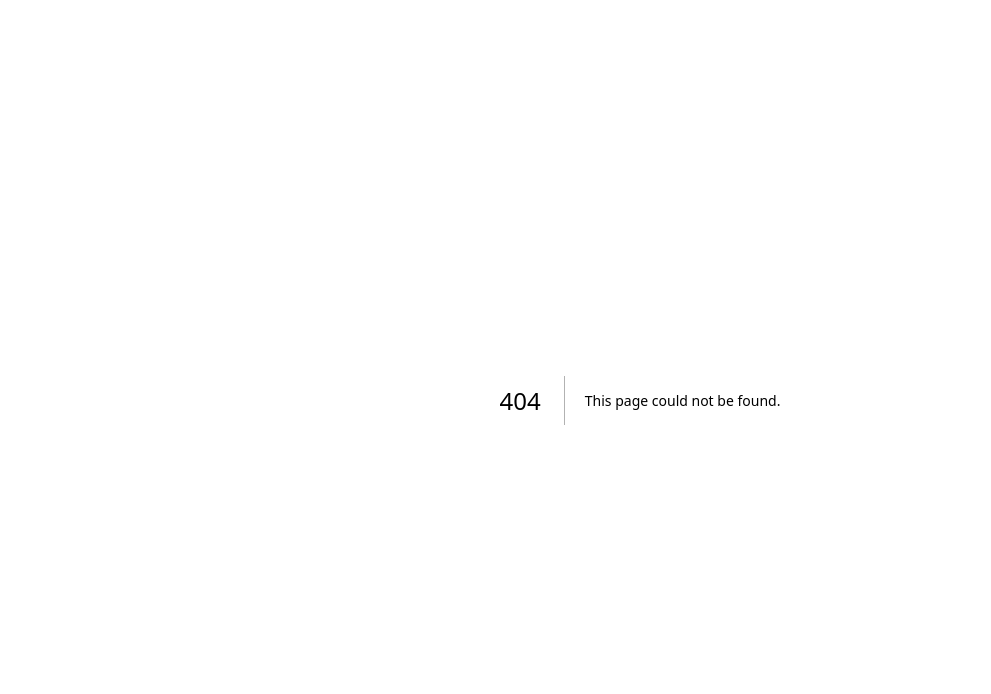
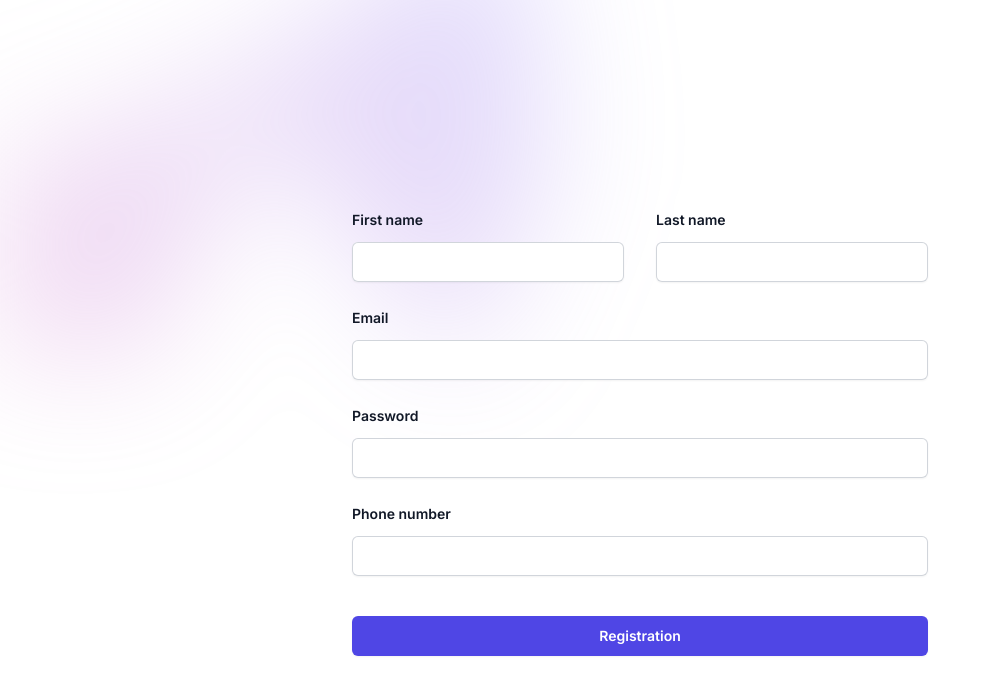
Before and after one commit to firststage0/weather, a Next.js app: page /signin in a window 1280 px wide. Before the commit this address had no page. Shown: the top 694 px of the page, without its empty margins (0-991 px from the left). Built offline with nearby package versions, Linux system fonts and the light colour scheme.

Commit message:
feat: [T-5] Добавлена страница регистрации

```diff
--- /dev/null
+++ b/src/app/components/SignIn/SignIn.tsx
@@ -0,0 +1,123 @@
+"use client";
+
+const SignIn = () => {
+  return (
+    <div className="isolate bg-white px-6 py-24 sm:py-32 lg:px-8">
+      <div
+        className="absolute inset-x-0 top-[-10rem] -z-10 transform-gpu overflow-hidden blur-3xl sm:top-[-20rem]"
+        aria-hidden="true"
+      >
+        <div
+          className="relative left-1/2 -z-10 aspect-[1155/678] w-[36.125rem] max-w-none -translate-x-1/2 rotate-[30deg] bg-gradient-to-tr from-[#ff80b5] to-[#9089fc] opacity-30 sm:left-[calc(50%-40rem)] sm:w-[72.1875rem]"
+          style={{
+            clipPath:
+              "polygon(74.1% 44.1%, 100% 61.6%, 97.5% 26.9%, 85.5% 0.1%, 80.7% 2%, 72.5% 32.5%, 60.2% 62.4%, 52.4% 68.1%, 47.5% 58.3%, 45.2% 34.5%, 27.5% 76.7%, 0.1% 64.9%, 17.9% 100%, 27.6% 76.8%, 76.1% 97.7%, 74.1% 44.1%)",
+          }}
+        />
+      </div>
+      <div className="mx-auto max-w-2xl text-center"></div>
+      <form
+        action="#"
+        method="POST"
+        className="mx-auto mt-16 max-w-xl sm:mt-20"
+      >
+        <div className="grid grid-cols-1 gap-x-8 gap-y-6 sm:grid-cols-2">
+          <div>
+            <label
+              htmlFor="first-name"
+              className="block text-sm font-semibold leading-6 text-gray-900"
+            >
+              First name
+            </label>
+            <div className="mt-2.5">
+              <input
+                type="text"
+                name="first-name"
+                id="first-name"
+                autoComplete="given-name"
+                className="block w-full rounded-md border-0 px-3.5 py-2 text-gray-900 shadow-sm ring-1 ring-inset ring-gray-300 placeholder:text-gray-400 focus:ring-2 focus:ring-inset focus:ring-indigo-600 sm:text-sm sm:leading-6"
+              />
+            </div>
+          </div>
+          <div>
+            <label
+              htmlFor="last-name"
+              className="block text-sm font-semibold leading-6 text-gray-900"
+            >
+              Last name
+            </label>
+            <div className="mt-2.5">
+              <input
+                type="text"
+                name="last-name"
+                id="last-name"
+                autoComplete="family-name"
+                className="block w-full rounded-md border-0 px-3.5 py-2 text-gray-900 shadow-sm ring-1 ring-inset ring-gray-300 placeholder:text-gray-400 focus:ring-2 focus:ring-inset focus:ring-indigo-600 sm:text-sm sm:leading-6"
+              />
+            </div>
+          </div>
+          <div className="sm:col-span-2">
+            <label
+              htmlFor="company"
+              className="block text-sm font-semibold leading-6 text-gray-900"
+            >
+              Email
+            </label>
+            <div className="mt-2.5">
+              <input
+                type="text"
+                name="company"
+                id="company"
+                autoComplete="organization"
+                className="block w-full rounded-md border-0 px-3.5 py-2 text-gray-900 shadow-sm ring-1 ring-inset ring-gray-300 placeholder:text-gray-400 focus:ring-2 focus:ring-inset focus:ring-indigo-600 sm:text-sm sm:leading-6"
+              />
+            </div>
+          </div>
+          <div className="sm:col-span-2">
+            <label
+              htmlFor="email"
+              className="block text-sm font-semibold leading-6 text-gray-900"
+            >
+              Password
+            </label>
+            <div className="mt-2.5">
+              <input
+                type="email"
+                name="email"
+                id="email"
+                autoComplete="email"
+                className="block w-full rounded-md border-0 px-3.5 py-2 text-gray-900 shadow-sm ring-1 ring-inset ring-gray-300 placeholder:text-gray-400 focus:ring-2 focus:ring-inset focus:ring-indigo-600 sm:text-sm sm:leading-6"
+              />
+            </div>
+          </div>
+          <div className="sm:col-span-2">
+            <label
+              htmlFor="phone-number"
+              className="block text-sm font-semibold leading-6 text-gray-900"
+            >
+              Phone number
+            </label>
+            <div className="relative mt-2.5">
+              <input
+                type="tel"
+                name="phone-number"
+                id="phone-number"
+                autoComplete="tel"
+                className="block w-full rounded-md border-0 px-3.5 py-2 text-gray-900 shadow-sm ring-1 ring-inset ring-gray-300 placeholder:text-gray-400 focus:ring-2 focus:ring-inset focus:ring-indigo-600 sm:text-sm sm:leading-6"
+              />
+            </div>
+          </div>
+        </div>
+        <div className="mt-10">
+          <button
+            type="submit"
+            className="block w-full rounded-md bg-indigo-600 px-3.5 py-2.5 text-center text-sm font-semibold text-white shadow-sm hover:bg-indigo-500 focus-visible:outline focus-visible:outline-2 focus-visible:outline-offset-2 focus-visible:outline-indigo-600"
+          >
+            Registration
+          </button>
+        </div>
+      </form>
+    </div>
+  );
+};
+export default SignIn;
--- a/src/app/page.tsx
+++ b/src/app/page.tsx
@@ -1,5 +1,5 @@
-import Main from "@/pages/Main/Main";
+import Main from "@/app/pages/Main/Main";
 
 export default function Home() {
-  return <Main />
+  return <Main />;
 }
--- /dev/null
+++ b/src/app/signin/page.tsx
@@ -0,0 +1,6 @@
+import SignIn from "@/app/components/SignIn/SignIn";
+
+const SignInPage = () => {
+  return <SignIn />;
+};
+export default SignInPage;
```
Also changed, not shown: src/app/components/SignIn/Login.module.css (added, +15 -0 lines), src/app/Main/Main.tsx (renamed from src/pages/Main/Main.tsx).
